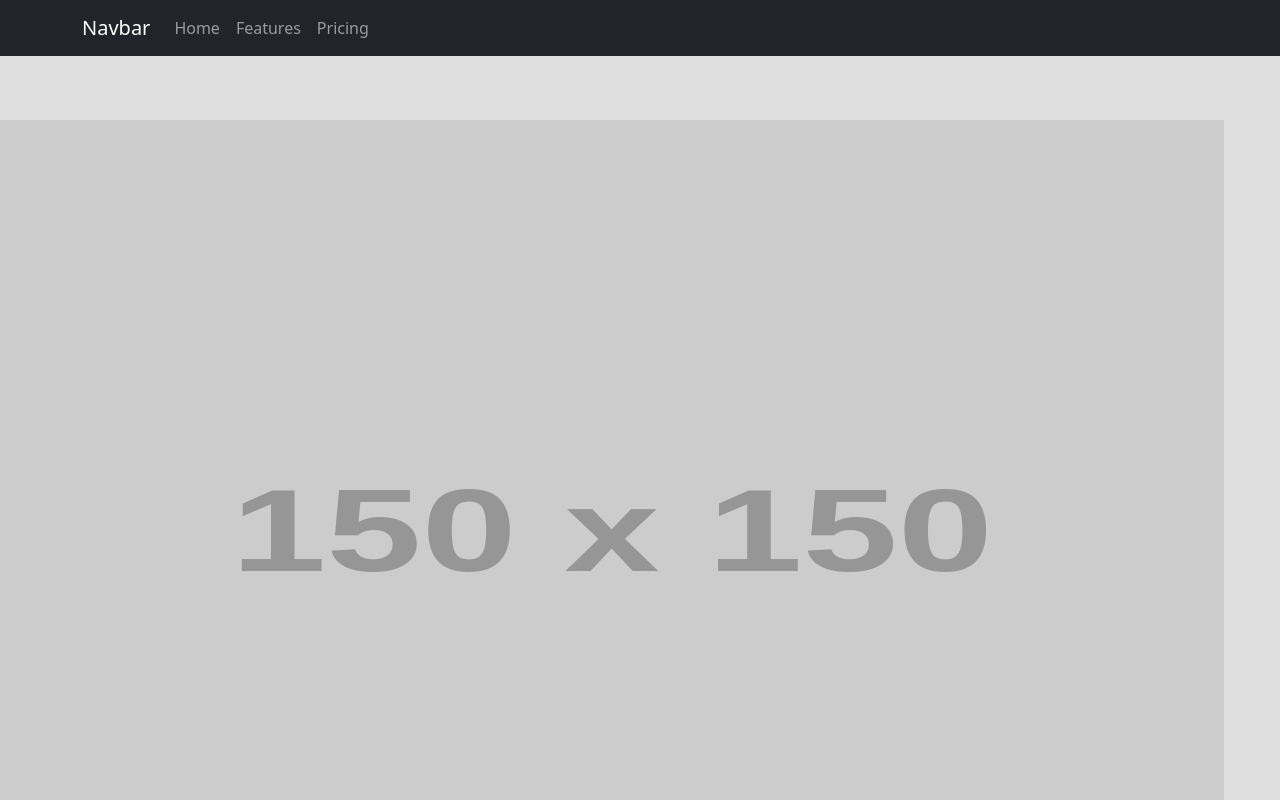
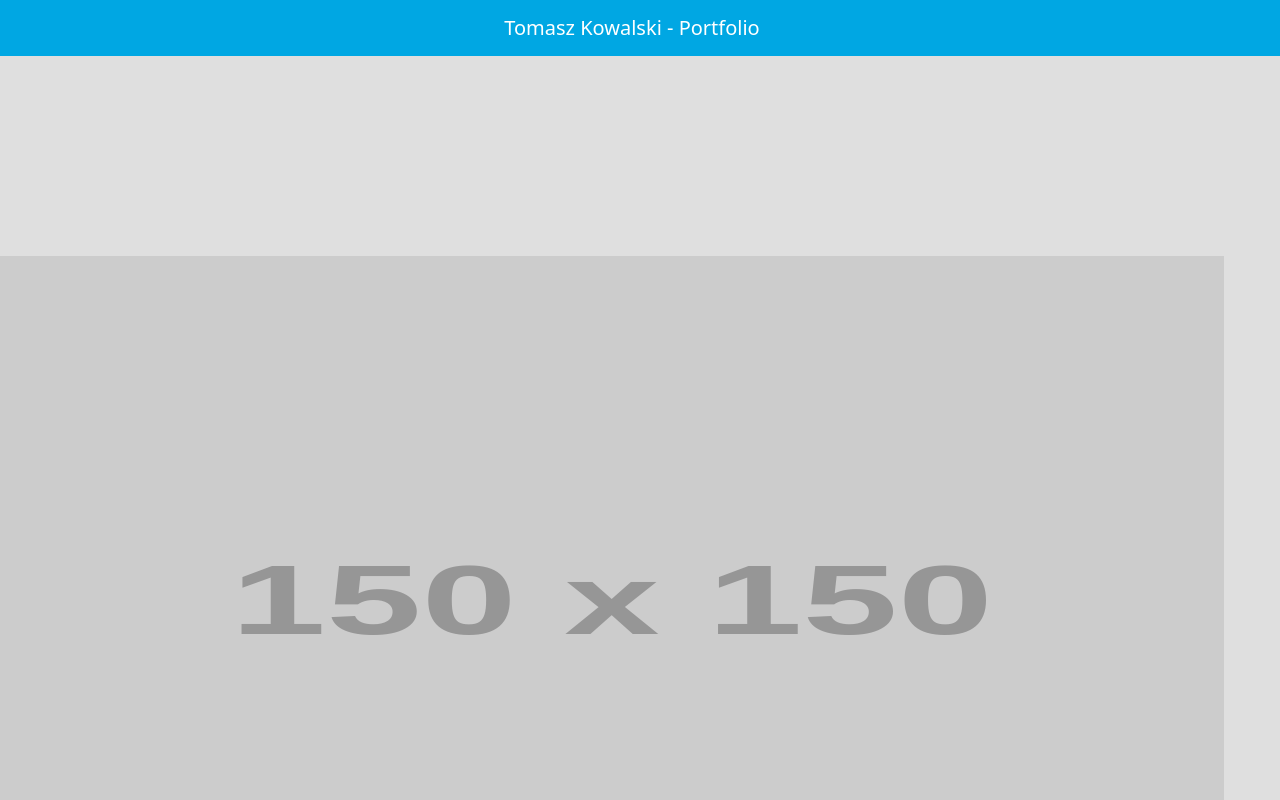
Before and after one commit to tomkowa64/Portfolio-React.js-, a React (Create React App) app in the folder portfolio/: page / in a window 1280 px wide. Shown: the top 800 px of the page. Built offline with nearby package versions, Linux system fonts and the light colour scheme.

Commit message:
Second navbar component added + Early design

```diff
--- a/portfolio/src/components/About.js
+++ b/portfolio/src/components/About.js
@@ -8,7 +8,7 @@ import {Col} from 'react-bootstrap';
 
 function About() {
   return (
-    <section className="about">
+    <section className="about" id="about">
         <Container fluid={true}>
           <Row>
             <Col sm={6}>
--- a/portfolio/src/components/Contact.js
+++ b/portfolio/src/components/Contact.js
@@ -7,7 +7,7 @@ import {Row} from 'react-bootstrap';
 
 function Contact() {
   return (
-    <section className="contact">
+    <section className="contact" id="contact">
         <Container fluid={true}>
           <Row></Row>
         </Container>
--- a/portfolio/src/components/Navbar.js
+++ b/portfolio/src/components/Navbar.js
@@ -7,18 +7,17 @@ import {Navbar} from 'react-bootstrap';
 import {Nav} from 'react-bootstrap';
 import {Container} from 'react-bootstrap';
 
+
 function PortfolioNavbar() {
+
+
   return (
-    <Navbar bg="dark" variant="dark">
-    <Container>
-    <Navbar.Brand href="#home">Navbar</Navbar.Brand>
-    <Nav className="me-auto">
-      <Nav.Link href="#home">Home</Nav.Link>
-      <Nav.Link href="#features">Features</Nav.Link>
-      <Nav.Link href="#pricing">Pricing</Nav.Link>
-    </Nav>
-    </Container>
-  </Navbar>
+    <Navbar bg="#00a7e3" variant="dark" fixed="top" id="navbar">
+      <Container  className="title-nav">
+        <Navbar.Brand href="#start">Tomasz Kowalski - Portfolio</Navbar.Brand>
+      </Container>
+    </Navbar>
+
   );
 }
 
--- /dev/null
+++ b/portfolio/src/components/Navigation.js
@@ -0,0 +1,30 @@
+//Own styles for component
+import '../css/Navigation.scss';
+
+//Navbar bootstrap components
+import {Container} from 'react-bootstrap';
+import {Row} from 'react-bootstrap';
+
+function Navigation() {
+    var prevScrollpos = window.pageYOffset;
+
+  window.onscroll = function() {
+    var currentScrollPos = window.pageYOffset;
+    if (prevScrollpos > currentScrollPos) {
+      document.getElementById("navigation").style.top = "0";
+    }
+    else {
+      document.getElementById("navigation").style.top = "-200px";
+    }
+    prevScrollpos = currentScrollPos;
+  }
+  return (
+    <section className="navigation" id="navigation">
+        <Container fluid={true}>
+          <Row></Row>
+        </Container>
+    </section>
+  );
+}
+
+export default Navigation;
--- a/portfolio/src/components/Projects.js
+++ b/portfolio/src/components/Projects.js
@@ -7,7 +7,7 @@ import {Row} from 'react-bootstrap';
 
 function Projects() {
   return (
-    <section className="projects">
+    <section className="projects" id="projects">
         <Container fluid={true}>
           <Row>
 
--- a/portfolio/src/components/Skills.js
+++ b/portfolio/src/components/Skills.js
@@ -7,7 +7,7 @@ import {Row} from 'react-bootstrap';
 import {Col} from 'react-bootstrap';
 function Skills() {
   return (
-    <section className="skills">
+    <section className="skills" id="skills">
         <Container fluid={true}>
           <Row>
             <Col sm={4}>
--- a/portfolio/src/components/Start.js
+++ b/portfolio/src/components/Start.js
@@ -9,7 +9,7 @@ import {Image} from 'react-bootstrap';
 
 function Start() {
   return (
-    <section className="start">
+    <section className="start" id="start">
         <Container fluid={true}>
           <Row>
             <Col sm={4} className="portfolio-image">
--- a/portfolio/src/css/Main.scss
+++ b/portfolio/src/css/Main.scss
@@ -3,4 +3,5 @@ html, body{
     height: 100%;
     padding: 0;
     margin: 0;
+    scroll-behavior: smooth;
 }
--- a/portfolio/src/css/Nav.scss
+++ b/portfolio/src/css/Nav.scss
@@ -0,0 +1,10 @@
+nav{
+    background-color: #00a7e3;
+    transition: top 0.3s linear;
+}
+.title-nav{
+    display: flex;
+    align-items: center;
+    justify-content: center !important;
+
+}
--- /dev/null
+++ b/portfolio/src/css/Navigation.scss
@@ -0,0 +1,14 @@
+.navigation{
+    height: 14rem;
+    width: 100%;
+    position: fixed;
+    top: 0;
+    background-color: #FFF;
+    border-bottom: #585b5c 1px solid;
+    z-index: 10;
+    transition: top 0.4s linear;
+    *{
+        width: 100%;
+        height: 100%;
+    }
+}
--- a/portfolio/src/css/Start.scss
+++ b/portfolio/src/css/Start.scss
@@ -1,7 +1,8 @@
 .start{
     width: 100%;
-    height: 56.5rem;
+    height: 60rem;
     background-color: rgb(223, 223, 223);
+    padding-top: 12rem;
     *{
         width: 100%;
         height: 100%;
--- a/portfolio/src/views/Main.js
+++ b/portfolio/src/views/Main.js
@@ -9,11 +9,13 @@ import About from '../components/About';
 import Skills from '../components/Skills';
 import Contact from '../components/Contact';
 import Footer from '../components/Footer';
+import Navigation from '../components/Navigation';
 
 function Main() {
   return (
     <section className="main">
         <PortfolioNavbar />
+        <Navigation />
         <Start />
         <Projects />
         <About />
```
